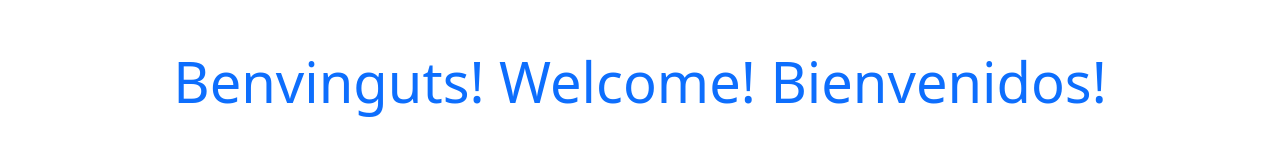
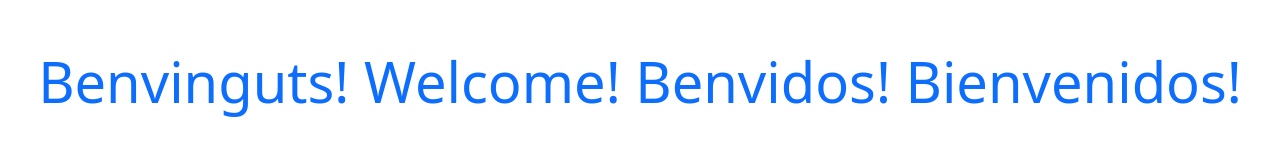
Before and after one commit to JonCat86/JonCat86.github.io, a plain HTML site: page index.html in a window 1280 px wide. Drawn offline with nearby package versions, Linux system fonts and the light colour scheme.

Commit message:
add portugues

```diff
--- a/index.html
+++ b/index.html
@@ -14,7 +14,7 @@
 </head>
 
 <body>
-  <h1 class="text-center mt-5 display-4 text-primary">Benvinguts! Welcome! Bienvenidos!</h1>
+  <h1 class="text-center mt-5 display-4 text-primary">Benvinguts! Welcome! Benvidos! Bienvenidos!</h1>
 
   <!-- Optional JavaScript; choose one of the two! -->
 
```
